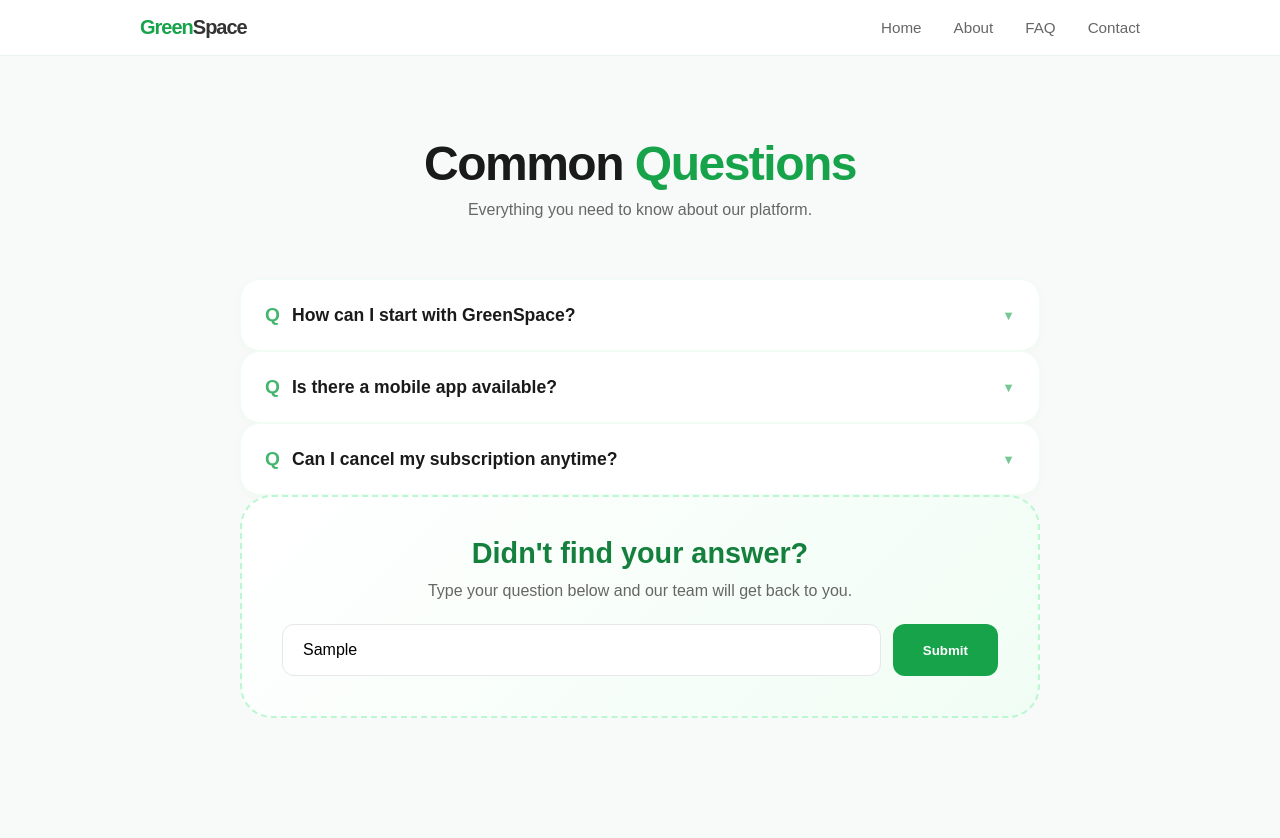
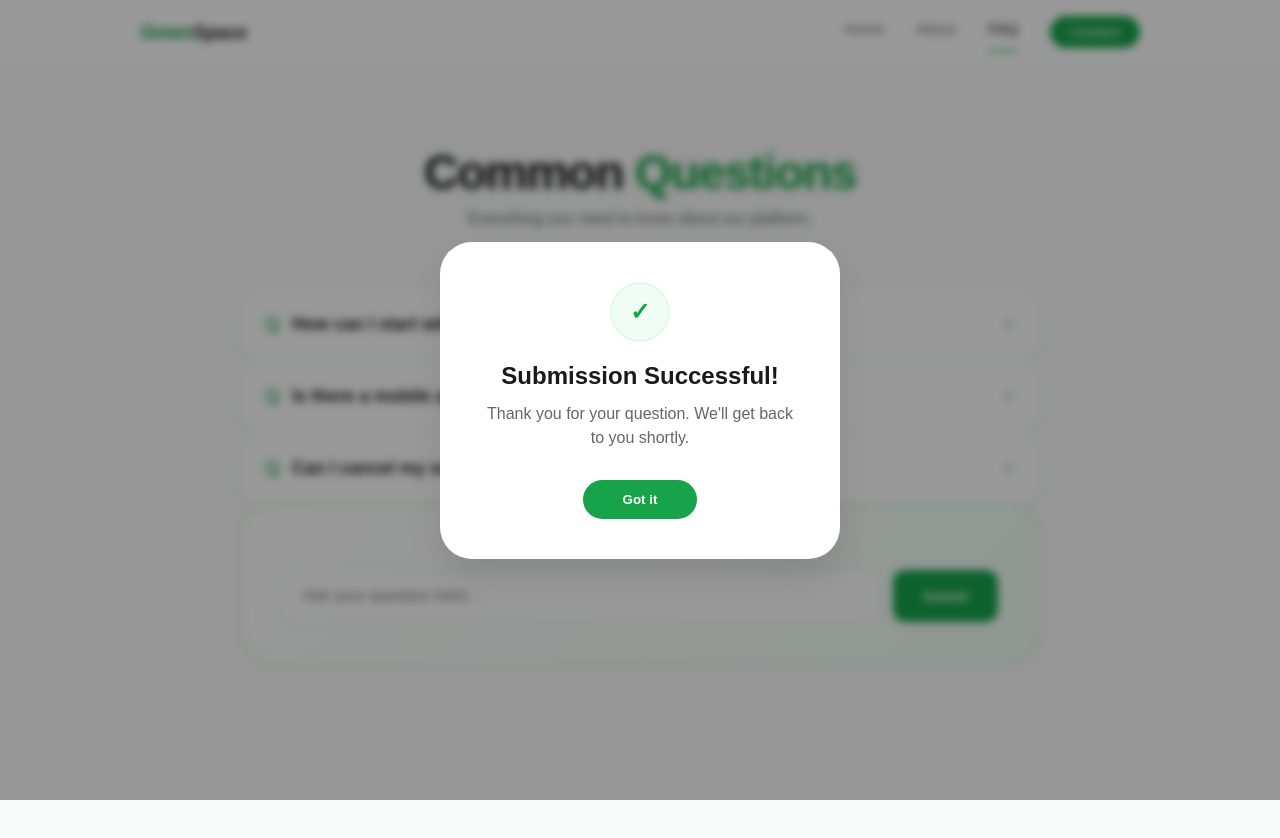
Before and after one commit to chuankuzideyun/nextjs_web_page, a Next.js app: page /faq in a window 1280 px wide. Both pictures are taken after typing "Sample" into the empty fields and a click on the button "Submit". Shown: the top 838 px of the page. Built offline with nearby package versions, Linux system fonts and the light colour scheme.

Commit message:
add feedback model

```diff
--- /dev/null
+++ b/app/components/FeedbackModal.js
@@ -0,0 +1,31 @@
+"use client";
+
+import styles from "./feedbackModal.module.css";
+
+export default function FeedbackModal({ isOpen, onClose, type = "success", title, message }) {
+  if (!isOpen) return null;
+
+  // 根据类型决定颜色和图标
+  const isError = type === "error";
+
+  return (
+    <div className={styles.overlay} onClick={onClose}>
+      <div className={styles.modal} onClick={(e) => e.stopPropagation()}>
+        {/* 根据类型显示不同颜色的图标 */}
+        <div className={`${styles.iconCircle} ${isError ? styles.errorIcon : ""}`}>
+          {isError ? "!" : "✓"}
+        </div>
+
+        <h2>{title}</h2>
+        <p>{message}</p>
+
+        <button
+          className={`${styles.closeBtn} ${isError ? styles.errorBtn : ""}`}
+          onClick={onClose}
+        >
+          {isError ? "Try Again" : "Got it"}
+        </button>
+      </div>
+    </div>
+  );
+}
--- a/app/components/Navigation.js
+++ b/app/components/Navigation.js
@@ -1,21 +1,51 @@
+"use client";
+
 import Link from "next/link";
+import { usePathname } from "next/navigation";
 import styles from "./navigation.module.css";
 
 export default function Navigation() {
+  const pathname = usePathname();
+
+  const isActive = (path) => pathname === path;
+
   return (
     <nav className={styles.navbar}>
       <div className={styles.container}>
-        {/* Logo 部分 */}
         <Link href="/" className={styles.logo}>
           Green<span style={{color: '#333'}}>Space</span>
         </Link>
 
-        {/* 导航链接 */}
         <div className={styles.navLinks}>
-          <Link href="/" className={styles.link}>Home</Link>
-          <Link href="/about" className={styles.link}>About</Link>
-          <Link href="/faq" className={styles.link}>FAQ</Link>
-          <Link href="/contact" className={`${styles.link} styles.contactBtn`}>
+          {/* 首页 */}
+          <Link
+            href="/"
+            className={`${styles.link} ${isActive("/") ? styles.active : ""}`}
+          >
+            Home
+          </Link>
+
+          {/* About 页 */}
+          <Link
+            href="/about"
+            className={`${styles.link} ${isActive("/about") ? styles.active : ""}`}
+          >
+            About
+          </Link>
+
+          {/* FAQ 页 */}
+          <Link
+            href="/faq"
+            className={`${styles.link} ${isActive("/faq") ? styles.active : ""}`}
+          >
+            FAQ
+          </Link>
+
+          {/* Contact 按钮（保持其特殊样式，但也增加激活判断） */}
+          <Link
+            href="/contact"
+            className={`${styles.link} ${styles.contactBtn} ${isActive("/contact") ? styles.activeBtn : ""}`}
+          >
             Contact
           </Link>
         </div>
--- /dev/null
+++ b/app/components/feedbackModal.module.css
@@ -0,0 +1,115 @@
+.overlay {
+  position: fixed;
+  top: 0;
+  left: 0;
+  right: 0;
+  bottom: 0;
+  background: rgba(0, 0, 0, 0.4);
+  backdrop-filter: blur(4px);
+  display: flex;
+  align-items: center;
+  justify-content: center;
+  z-index: 1000;
+  animation: fadeIn 0.3s ease;
+}
+
+.modal {
+  background: white;
+  padding: 40px;
+  border-radius: 32px;
+  max-width: 400px;
+  width: 90%;
+  text-align: center;
+  box-shadow: 0 20px 40px rgba(0, 0, 0, 0.1);
+  animation: slideUp 0.4s cubic-bezier(0.175, 0.885, 0.32, 1.275);
+}
+
+.iconCircle {
+  width: 60px;
+  height: 60px;
+  background: #f0fdf4;
+  color: #16a34a;
+  border-radius: 50%;
+  display: flex;
+  align-items: center;
+  justify-content: center;
+  font-size: 24px;
+  font-weight: bold;
+  margin: 0 auto 20px;
+  border: 2px solid #dcfce7;
+}
+
+.modal h2 {
+  color: #1a1a1a;
+  margin-bottom: 12px;
+}
+
+.modal p {
+  color: #666;
+  line-height: 1.5;
+  margin-bottom: 30px;
+}
+
+.closeBtn {
+  background: #16a34a;
+  color: white;
+  border: none;
+  padding: 12px 40px;
+  border-radius: 50px;
+  font-weight: 700;
+  cursor: pointer;
+  transition: background 0.2s;
+}
+
+.closeBtn:hover {
+  background: #15803d;
+}
+
+.iconCircle {
+  width: 60px;
+  height: 60px;
+  background: #f0fdf4;
+  color: #16a34a;
+  border-radius: 50%;
+  display: flex;
+  align-items: center;
+  justify-content: center;
+  font-size: 24px;
+  font-weight: bold;
+  margin: 0 auto 20px;
+  border: 2px solid #dcfce7;
+}
+
+.errorIcon {
+  background: #fef2f2;
+  color: #ef4444;
+  border-color: #fee2e2;
+}
+
+.closeBtn {
+  background: #16a34a;
+  color: white;
+  border: none;
+  padding: 12px 40px;
+  border-radius: 50px;
+  font-weight: 700;
+  cursor: pointer;
+}
+
+.errorBtn {
+  background: #ef4444;
+}
+
+.errorBtn:hover {
+  background: #dc2626;
+}
+
+@keyframes fadeIn {
+  from { opacity: 0; }
+  to { opacity: 1; }
+}
+
+@keyframes slideUp {
+  from { transform: translateY(20px); opacity: 0; }
+  to { transform: translateY(0); opacity: 1; }
+}
--- a/app/components/navigation.module.css
+++ b/app/components/navigation.module.css
@@ -37,10 +37,7 @@
   font-weight: 500;
   transition: all 0.2s ease;
   position: relative;
-}
-
-.link:hover {
-  color: #16a34a;
+  padding: 4px 0;
 }
 
 /* 悬浮时的下划线小动画 */
@@ -59,6 +56,23 @@
   width: 100%;
 }
 
+.link:hover {
+  color: var(--primary-green);
+}
+
+.active {
+  color: var(--primary-green) !important;
+}
+
+.active::after {
+  width: 100% !important;
+}
+
+.activeBtn {
+  background-color: #15803d !important;
+  box-shadow: 0 0 0 3px rgba(22, 163, 74, 0.2);
+}
+
 .contactBtn {
   background-color: #16a34a;
   color: white !important;
--- a/app/faq/page.js
+++ b/app/faq/page.js
@@ -1,5 +1,9 @@
+"use client";
+
 import styles from './page.module.css';
 import FAQItem from '../components/FAQItem';
+import FeedbackModal from '../components/FeedbackModal';
+import { useState } from 'react';
 
 const faqs = [
   {
@@ -17,6 +21,38 @@ const faqs = [
 ];
 
 export default function FAQ() {
+  const [isModalOpen, setIsModalOpen] = useState(false);
+  const [question, setQuestion] = useState("");
+
+  const [modalConfig, setModalConfig] = useState({
+    type: "success",
+    title: "",
+    message: ""
+  });
+
+  const handleSubmit = () => {
+    if (question.trim() === "") {
+      // --- 情况 A: 输入为空 ---
+      setModalConfig({
+        type: "error",
+        title: "Empty Input",
+        message: "Please enter your question before submitting."
+      });
+      setIsModalOpen(true);
+      return;
+    }
+
+    // --- 情况 B: 提交成功 ---
+    console.log("Submitted:", question);
+    setModalConfig({
+      type: "success",
+      title: "Submission Successful!",
+      message: "Thank you for your question. We'll get back to you shortly."
+    });
+    setIsModalOpen(true);
+    setQuestion("");
+  };
+
   return (
     <div className={styles.wrapper}>
       <div className={styles.container}>
@@ -40,16 +76,28 @@ export default function FAQ() {
 
         {/* Question Submission Section */}
         <section className={styles.submitSection}>
-          <h2>Didn't find your answer?</h2>
-          <p style={{color: '#666'}}>Type your question below and our team will get back to you.</p>
+        <div className={styles.inputGroup}>
+          <input
+            type="text"
+            placeholder="Ask your question here..."
+            value={question}
+            onChange={(e) => setQuestion(e.target.value)}
+          />
+          <button className={styles.submitBtn} onClick={handleSubmit}>
+            Submit
+          </button>
+        </div>
+      </section>
 
-          <div className={styles.inputGroup}>
-            <input type="text" placeholder="Ask your question here..." />
-            <button className={styles.submitBtn}>Submit</button>
-          </div>
-        </section>
-
-      </div>
+      {/* FeedbackModal */}
+      <FeedbackModal
+        isOpen={isModalOpen}
+        onClose={() => setIsModalOpen(false)}
+        type={modalConfig.type}
+        title={modalConfig.title}
+        message={modalConfig.message}
+      />
     </div>
+  </div>
   );
 }
```
Also changed, not shown: app/contact/page.js (+87 -17 lines).
